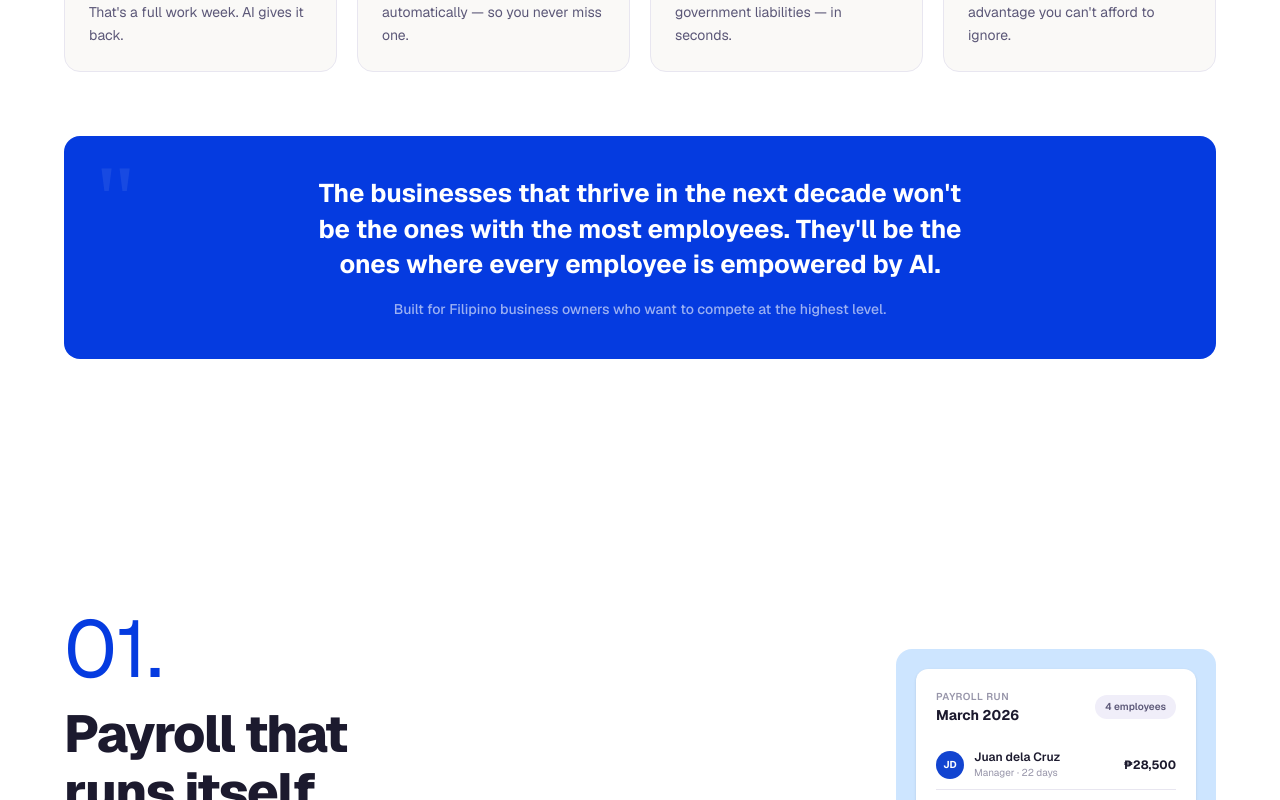
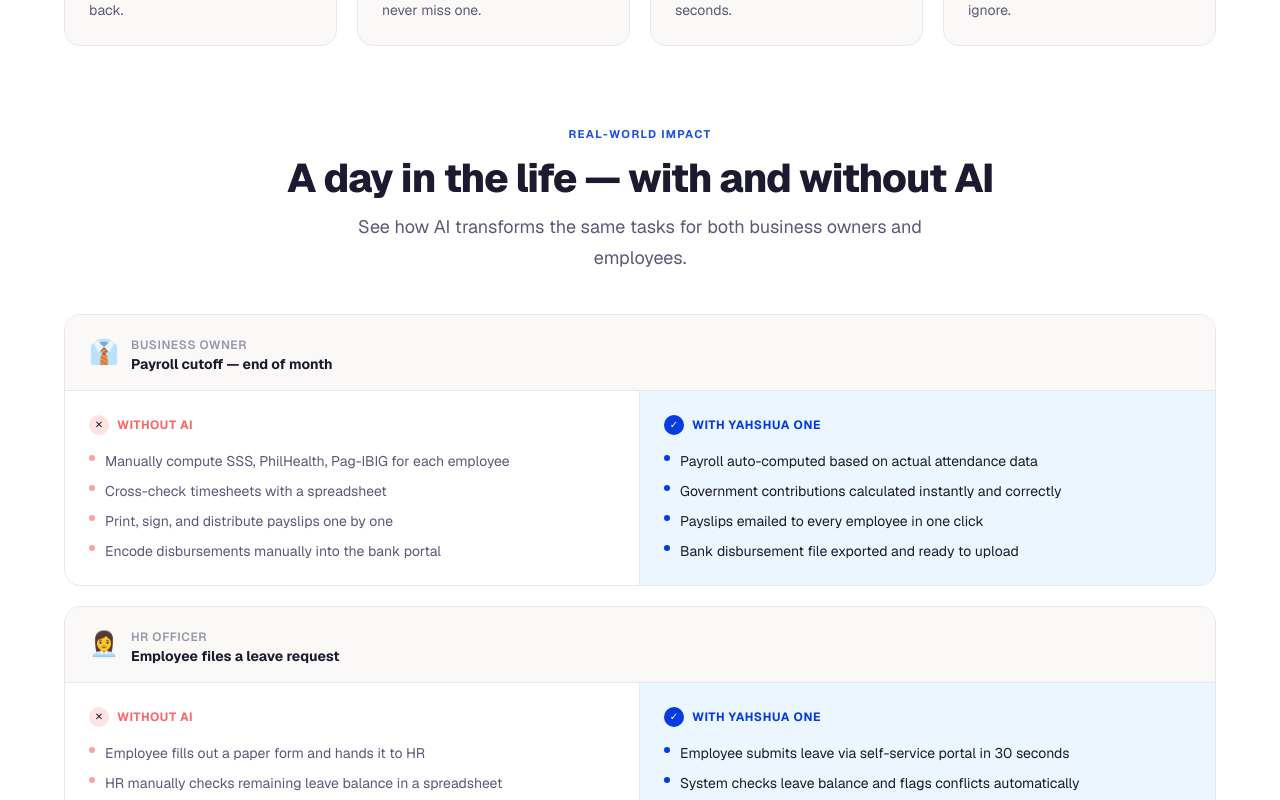
Before and after one commit to michael-learns/yahshua-one-landing, a Next.js app: page / in a window 1280 px wide. Shown: the part 1460-2260 px from the top of the page. Built offline with nearby package versions, Linux system fonts and the light colour scheme.

Commit message:
feat: expand Why AI section with real-world before/after use cases

```diff
--- a/app/page.tsx
+++ b/app/page.tsx
@@ -693,6 +693,7 @@
       {/* ── SECTION 1.5: WHY AI ────────────────────────────── */}
       <section className="py-24 px-6 bg-white">
         <div className="max-w-6xl mx-auto">
+
           {/* Header */}
           <Reveal className="text-center mb-16">
             <div className="section-label mb-3">The Shift</div>
@@ -711,43 +712,43 @@
             </p>
           </Reveal>
 
-          {/* Reason cards */}
-          <div className="grid grid-cols-1 md:grid-cols-2 lg:grid-cols-4 gap-5 mb-16">
+          {/* Stat cards */}
+          <div className="grid grid-cols-1 md:grid-cols-2 lg:grid-cols-4 gap-5 mb-20">
             {[
               {
                 icon: "⏱️",
-                stat: "40+ hours",
+                stat: "40+ hrs",
                 label: "saved per month",
-                body: "The average SMB owner spends over 40 hours a month on admin tasks — payroll computation, contribution filings, bookkeeping. That's a full work week. AI gives it back.",
+                body: "The average SMB owner spends over 40 hours a month on admin — payroll, filings, bookkeeping. That's a full work week. AI gives it back.",
               },
               {
                 icon: "⚠️",
                 stat: "₱25,000+",
                 label: "average BIR penalty",
-                body: "Missing a BIR deadline or filing the wrong form can cost your business tens of thousands in fines. AI tracks every deadline automatically — so you never miss one.",
+                body: "Missing a BIR deadline or filing the wrong form costs tens of thousands in fines. AI tracks every deadline automatically — so you never miss one.",
               },
               {
                 icon: "📊",
                 stat: "78%",
                 label: "of SMBs lack real-time data",
-                body: "Most Filipino business owners make decisions based on gut feel — not data. AI gives you instant answers: cashflow, payroll costs, government liabilities — in seconds.",
+                body: "Most Filipino business owners decide on gut feel, not data. AI gives instant answers on cashflow, payroll costs, and liabilities — in seconds.",
               },
               {
                 icon: "🚀",
                 stat: "3×",
                 label: "faster decisions",
-                body: "Businesses that use AI tools make operational decisions 3× faster than those that don't. In a competitive market, speed is the advantage you can't afford to ignore.",
+                body: "Businesses using AI make operational decisions 3× faster. In a competitive market, speed is the advantage you can't afford to ignore.",
               },
             ].map((card, i) => (
               <Reveal key={i} delay={i * 80}>
                 <div
-                  className="rounded-2xl p-6 h-full flex flex-col border border-[#e8e6f0] hover:border-[oklch(0.88_0.10_264)] transition-all hover:shadow-md"
+                  className="rounded-2xl p-6 h-full flex flex-col border border-[#e8e6f0] hover:shadow-md transition-all"
                   style={{ background: "#faf9f7" }}
                 >
                   <div className="text-3xl mb-4">{card.icon}</div>
                   <div
                     className="font-extrabold mb-0.5"
-                    style={{ fontSize: "clamp(1.6rem, 3vw, 2rem)", letterSpacing: "-0.02em", color: "oklch(0.46 0.25 264)" }}
+                    style={{ fontSize: "clamp(1.5rem, 3vw, 1.9rem)", letterSpacing: "-0.02em", color: "oklch(0.46 0.25 264)" }}
                   >
                     {card.stat}
                   </div>
@@ -760,22 +761,161 @@
             ))}
           </div>
 
+          {/* Use case scenarios — before vs after */}
+          <Reveal className="text-center mb-10">
+            <div className="section-label mb-3">Real-World Impact</div>
+            <h3
+              className="font-extrabold text-[#1c1a2e] mb-3"
+              style={{ fontSize: "clamp(1.6rem, 4vw, 2.5rem)", letterSpacing: "-0.025em", lineHeight: 1.1 }}
+            >
+              A day in the life — with and without AI
+            </h3>
+            <p className="text-lg text-[#5c5878] max-w-xl mx-auto" style={{ lineHeight: 1.7 }}>
+              See how AI transforms the same tasks for both business owners and employees.
+            </p>
+          </Reveal>
+
+          <div className="space-y-5 mb-20">
+            {[
+              {
+                role: "Business Owner",
+                emoji: "👔",
+                scenario: "Payroll cutoff — end of month",
+                without: [
+                  "Manually compute SSS, PhilHealth, Pag-IBIG for each employee",
+                  "Cross-check timesheets with a spreadsheet",
+                  "Print, sign, and distribute payslips one by one",
+                  "Encode disbursements manually into the bank portal",
+                ],
+                with: [
+                  "Payroll auto-computed based on actual attendance data",
+                  "Government contributions calculated instantly and correctly",
+                  "Payslips emailed to every employee in one click",
+                  "Bank disbursement file exported and ready to upload",
+                ],
+              },
+              {
+                role: "HR Officer",
+                emoji: "👩‍💼",
+                scenario: "Employee files a leave request",
+                without: [
+                  "Employee fills out a paper form and hands it to HR",
+                  "HR manually checks remaining leave balance in a spreadsheet",
+                  "Manager approves via text message or email chain",
+                  "HR updates the spreadsheet and hopes payroll gets the memo",
+                ],
+                with: [
+                  "Employee submits leave via self-service portal in 30 seconds",
+                  "System checks leave balance and flags conflicts automatically",
+                  "Manager approves with one tap — everyone's notified instantly",
+                  "Payroll is updated automatically — no manual entry needed",
+                ],
+              },
+              {
+                role: "Accountant / Finance",
+                emoji: "📒",
+                scenario: "BIR quarterly filing",
+                without: [
+                  "Manually gather income data from multiple spreadsheets",
+                  "Recompute withholding tax for each employee",
+                  "Spend 2–3 days preparing the 1601-C and supporting docs",
+                  "Scramble to meet the deadline or risk penalties",
+                ],
+                with: [
+                  "All income and deduction data already organized in one place",
+                  "Withholding tax computed automatically throughout the quarter",
+                  "BIR-ready reports generated in minutes, not days",
+                  "Deadline reminders sent weeks in advance — never scramble again",
+                ],
+              },
+              {
+                role: "Employee",
+                emoji: "👷",
+                scenario: "Checking your payslip and benefits",
+                without: [
+                  "Wait for HR to print and hand you your payslip",
+                  "Have no idea how your deductions were computed",
+                  "Call HR just to ask about your remaining leave balance",
+                  "No visibility into your benefits or employment records",
+                ],
+                with: [
+                  "Access your payslip anytime from your phone",
+                  "See exactly how every deduction was calculated",
+                  "Check your leave balance and request time off in seconds",
+                  "Full visibility into your benefits, history, and records",
+                ],
+              },
+            ].map((item, i) => (
+              <Reveal key={i} delay={i * 60}>
+                <div className="rounded-2xl border border-[#e8e6f0] overflow-hidden">
+                  {/* Header row */}
+                  <div
+                    className="flex items-center gap-3 px-6 py-4 border-b border-[#e8e6f0]"
+                    style={{ background: "#faf9f7" }}
+                  >
+                    <span className="text-2xl">{item.emoji}</span>
+                    <div>
+                      <span className="text-xs font-semibold uppercase tracking-wider text-[#9896aa]">{item.role}</span>
+                      <p className="font-bold text-[#1c1a2e] text-sm leading-tight">{item.scenario}</p>
+                    </div>
+                  </div>
+
+                  {/* Before / After columns */}
+                  <div className="grid grid-cols-1 md:grid-cols-2">
+                    {/* Without AI */}
+                    <div className="p-5 md:p-6 border-b md:border-b-0 md:border-r border-[#e8e6f0]">
+                      <div className="flex items-center gap-2 mb-4">
+                        <span className="w-5 h-5 rounded-full bg-red-100 flex items-center justify-center text-[10px]">✕</span>
+                        <span className="text-xs font-bold uppercase tracking-wider text-red-400">Without AI</span>
+                      </div>
+                      <ul className="space-y-2.5">
+                        {item.without.map((point, j) => (
+                          <li key={j} className="flex items-start gap-2.5 text-sm text-[#5c5878]">
+                            <span className="mt-1 w-1.5 h-1.5 rounded-full bg-red-300 flex-shrink-0" />
+                            {point}
+                          </li>
+                        ))}
+                      </ul>
+                    </div>
+
+                    {/* With AI */}
+                    <div className="p-5 md:p-6" style={{ background: "oklch(0.97 0.03 264)" }}>
+                      <div className="flex items-center gap-2 mb-4">
+                        <span className="w-5 h-5 rounded-full flex items-center justify-center text-[10px] text-white"
+                          style={{ background: "oklch(0.46 0.25 264)" }}>✓</span>
+                        <span className="text-xs font-bold uppercase tracking-wider" style={{ color: "oklch(0.46 0.25 264)" }}>With YAHSHUA One</span>
+                      </div>
+                      <ul className="space-y-2.5">
+                        {item.with.map((point, j) => (
+                          <li key={j} className="flex items-start gap-2.5 text-sm text-[#1c1a2e]">
+                            <span className="mt-1 w-1.5 h-1.5 rounded-full flex-shrink-0"
+                              style={{ background: "oklch(0.46 0.25 264)" }} />
+                            {point}
+                          </li>
+                        ))}
+                      </ul>
+                    </div>
+                  </div>
+                </div>
+              </Reveal>
+            ))}
+          </div>
+
           {/* Pull quote */}
           <Reveal>
             <div
-              className="rounded-2xl p-8 md:p-10 text-center relative overflow-hidden"
+              className="rounded-2xl p-8 md:p-12 text-center relative overflow-hidden"
               style={{ background: "oklch(0.46 0.25 264)" }}
             >
-              {/* Decorative quote mark */}
               <div
-                className="absolute top-4 left-8 text-8xl font-serif leading-none select-none pointer-events-none"
-                style={{ color: "rgba(255,255,255,0.08)" }}
+                className="absolute top-4 left-8 text-9xl font-serif leading-none select-none pointer-events-none"
+                style={{ color: "rgba(255,255,255,0.07)" }}
               >
                 "
               </div>
               <p
                 className="relative font-bold text-white max-w-2xl mx-auto mb-4"
-                style={{ fontSize: "clamp(1.2rem, 3vw, 1.6rem)", lineHeight: 1.4 }}
+                style={{ fontSize: "clamp(1.2rem, 3vw, 1.65rem)", lineHeight: 1.45 }}
               >
                 The businesses that thrive in the next decade won't be the ones with the most employees.
                 They'll be the ones where every employee is empowered by AI.
```
